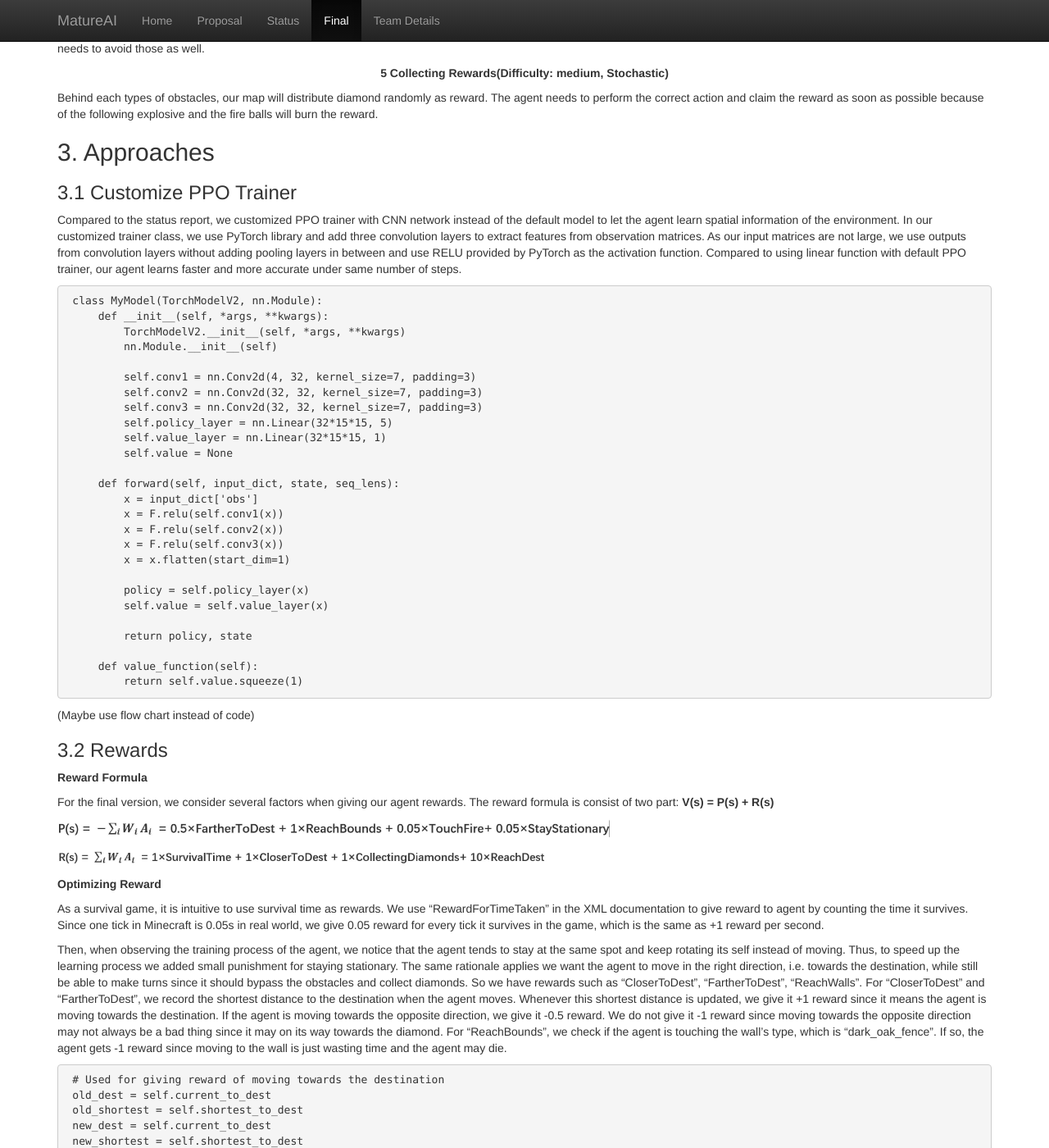
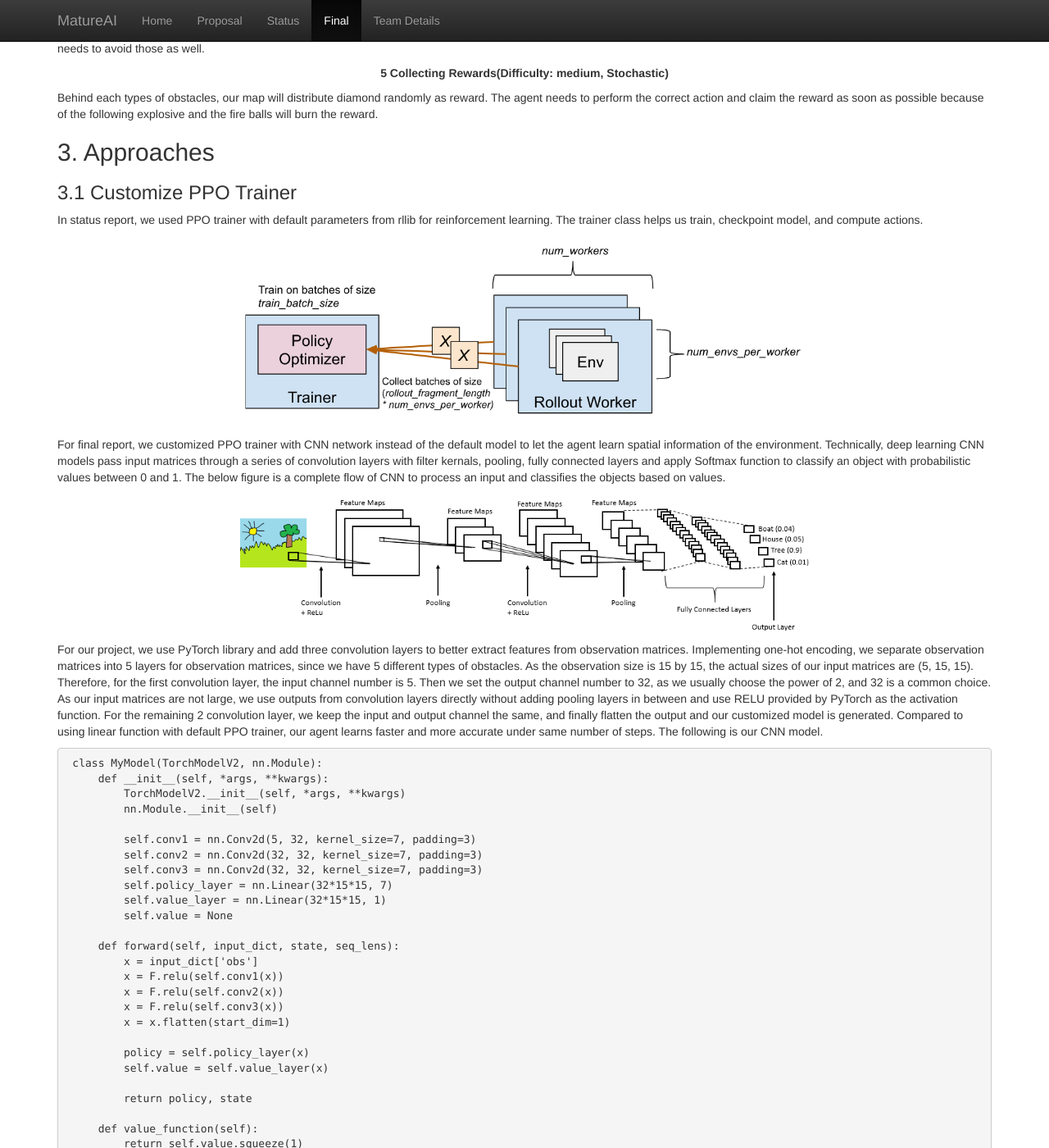
Before and after one commit to LeoLuo0320/MatureAI, a Jekyll site: the page built from docs/final.md, in a window 1280 px wide and 1400 px high, scrolled down 2155 px. Shown: the whole window at 82% size. Built offline with Jekyll 4.4.1, drawn with Linux system fonts in a browser that asks for light colours.

Commit message:
Edit Approach1

````diff
--- a/docs/final.md
+++ b/docs/final.md
@@ -71,21 +71,31 @@ Behind each types of obstacles, our map will distribute diamond randomly as rewa
 
 
 
-
 ## 3. Approaches
 
 ### 3.1 Customize PPO Trainer
-Compared to the status report, we customized PPO trainer with CNN network instead of the default model to let the agent learn spatial information of the environment. In our customized trainer class, we use PyTorch library and add three convolution layers to extract features from observation matrices. As our input matrices are not large, we use outputs from convolution layers without adding pooling layers in between and use RELU provided by PyTorch as the activation function. Compared to using linear function with default PPO trainer, our agent learns faster and more accurate under same number of steps.
+In status report, we used PPO trainer with default parameters from rllib for reinforcement learning. The trainer class helps us train, checkpoint model, and compute actions.
+<p align="center">
+<img width="700" alt="ppo trainer - graph" src="img/rllib.png">
+</p>
+
+For final report, we customized PPO trainer with CNN network instead of the default model to let the agent learn spatial information of the environment. Technically, deep learning CNN models pass input matrices through a series of convolution layers with filter kernals, pooling, fully connected layers and apply Softmax function to classify an object with probabilistic values between 0 and 1. The below figure is a complete flow of CNN to process an input and classifies the objects based on values.
+<p align="center">
+<img width="700" src="img/cnn_demonstration.png">
+</p>
+
+For our project, we use PyTorch library and add three convolution layers to better extract features from observation matrices. Implementing one-hot encoding, we separate observation matrices into 5 layers for observation matrices, since we have 5 different types of obstacles. As the observation size is 15 by 15, the actual sizes of our input matrices are (5, 15, 15). Therefore, for the first convolution layer, the input channel number is 5. Then we set the output channel number to 32, as we usually choose the power of 2, and 32 is a common choice. As our input matrices are not large, we use outputs from convolution layers directly without adding pooling layers in between and use RELU provided by PyTorch as the activation function. For the remaining 2 convolution layer, we keep the input and output channel the same, and finally flatten the output and our customized model is generated. Compared to using linear function with default PPO trainer, our agent learns faster and more accurate under same number of steps. The following is our CNN model.
+
 ```
  class MyModel(TorchModelV2, nn.Module):
      def __init__(self, *args, **kwargs):
          TorchModelV2.__init__(self, *args, **kwargs)
          nn.Module.__init__(self)
 
-         self.conv1 = nn.Conv2d(4, 32, kernel_size=7, padding=3)
+         self.conv1 = nn.Conv2d(5, 32, kernel_size=7, padding=3)
          self.conv2 = nn.Conv2d(32, 32, kernel_size=7, padding=3)
          self.conv3 = nn.Conv2d(32, 32, kernel_size=7, padding=3)
-         self.policy_layer = nn.Linear(32*15*15, 5)
+         self.policy_layer = nn.Linear(32*15*15, 7)
          self.value_layer = nn.Linear(32*15*15, 1)
          self.value = None
 
@@ -105,18 +115,15 @@ Compared to the status report, we customized PPO trainer with CNN network instea
          return self.value.squeeze(1)
 ```
 
-(Maybe use flow chart instead of code)
-
-
 
 ### 3.2 Rewards
 **Reward Formula**
 
 For the final version, we consider several factors when giving our agent rewards. The reward formula is consist of two part:  **V(s) = P(s) + R(s)**
 
-<img src=".\img\equation.jpg" alt="img" style="zoom: 33%;" />
+<img src="img/equation.jpg" alt="img" style="zoom: 33%;" />
 
-<img src=".\img\equation2.jpg" alt="img" style="zoom: 33%;" />
+<img src="img/equation2.jpg" alt="img" style="zoom: 33%;" />
 
 
 **Optimizing Reward**
````
